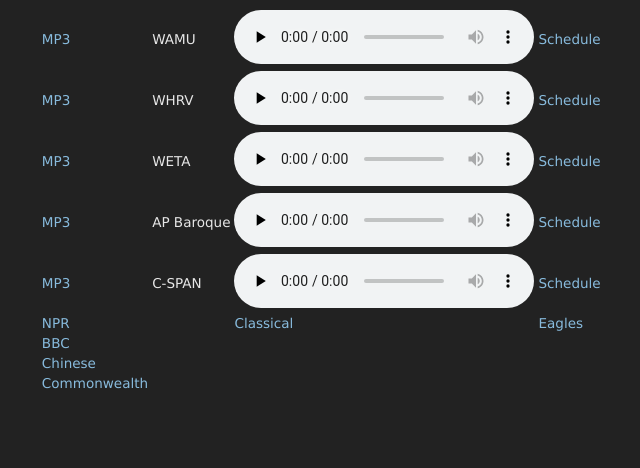
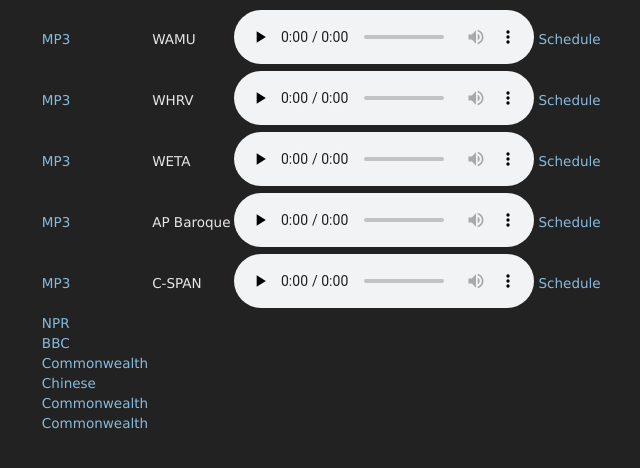
Before and after one commit to danburd/danburd.github.io, a Jekyll site: the page radio.html, which Jekyll copies as it is, in a window 1280 px wide. Shown: the top 468 px of the page, without its empty margins (314-954 px from the left). Built offline with Jekyll 4.4.1, drawn with Linux system fonts in a browser that asks for light colours.

Commit message:
Moved links to other pages to a single column

```diff
--- a/radio.html
+++ b/radio.html
@@ -93,18 +93,21 @@
   </tr>
   <tr>
    <td><a href="/npr.html">NPR</a></td>
-   <td></td>
-   <td><a href="/classical.html">Classical</a></td>
-   <td><a href="/eagles.html">Eagles</a></td>
   </tr>
   <tr>
    <td><a href="/bbc.html">BBC</a></td>
   </tr>
   <tr>
+   <td><a href="/commonwealth.html">Commonwealth</a></td>
+  </tr>
+  <tr>
    <td><a href="/chinese.html">Chinese</a></td>
   </tr>
   <tr>
-   <td><a href="/commonwealth.html">Commonwealth</a></td>
+   <td><a href="/classical.html">Commonwealth</a></td>
+  </tr>
+  <tr>
+   <td><a href="/eagles.html">Commonwealth</a></td>
   </tr>
 </table>
 </body>
```
